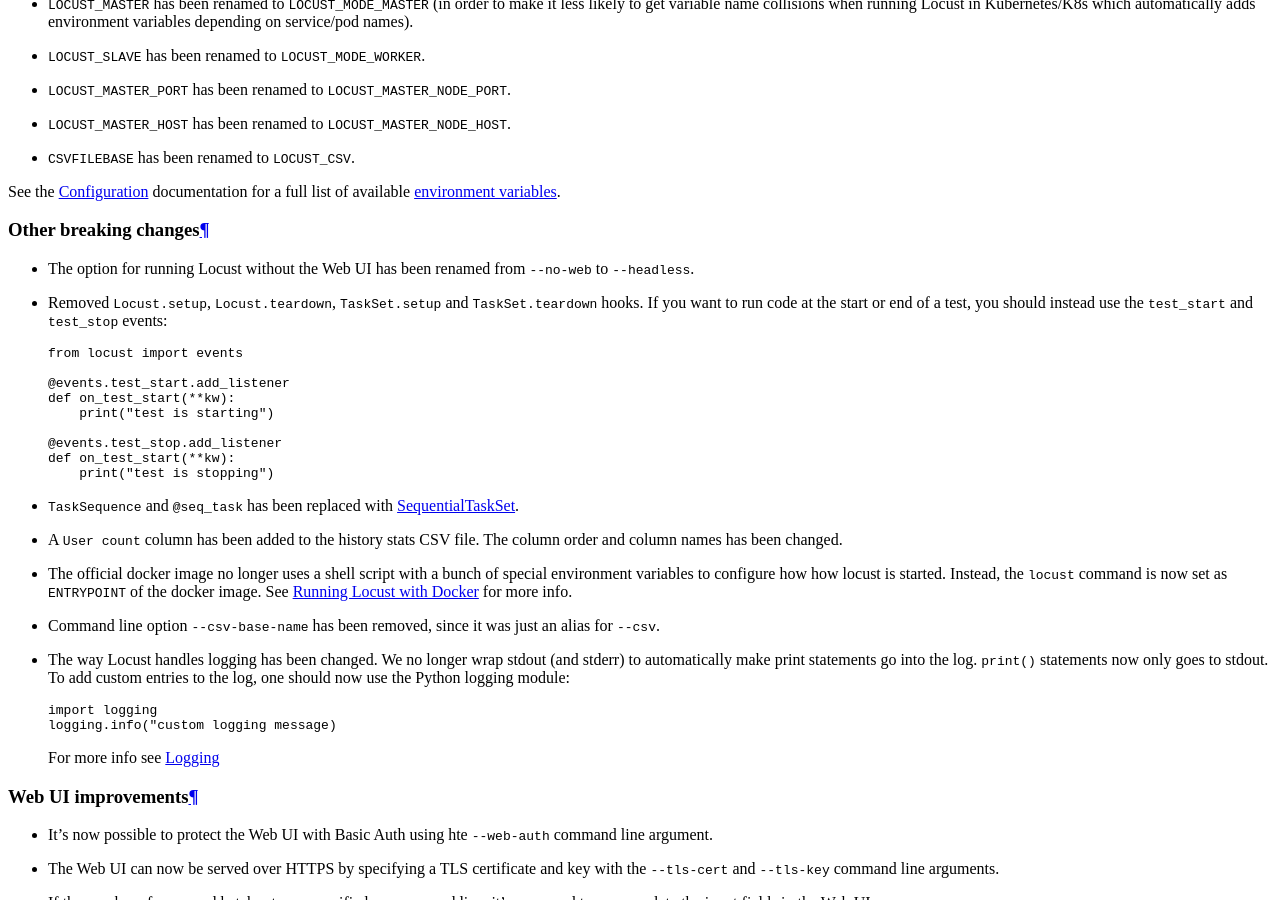
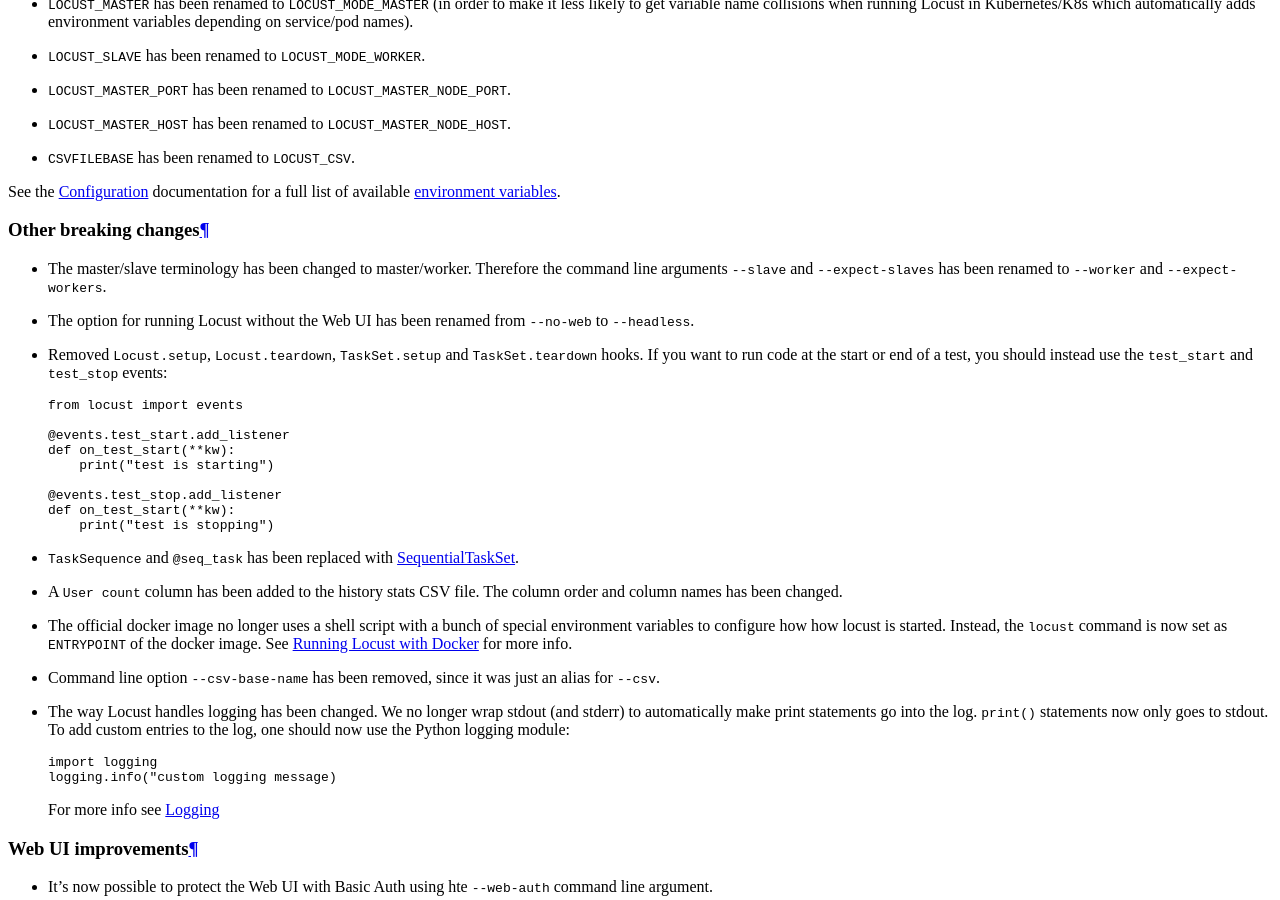
Before and after one commit to locustio/locust, a Sphinx documentation site: the page built from docs/changelog.rst, in a window 1280 px wide and 900 px high, scrolled down 2246 px. Built offline with Sphinx 7.4.7 and the Read the Docs theme 2.0.0, drawn with Linux system fonts in a browser that asks for light colours; the version number is read from the project's files by our own code.

Commit message:
Add entry about master/slave -> master/worker terminology change

```diff
--- a/docs/changelog.rst
+++ b/docs/changelog.rst
@@ -63,6 +63,8 @@
 Other breaking changes
 ----------------------
 
+* The master/slave terminology has been changed to master/worker. Therefore the command line arguments ``--slave`` and
+  ``--expect-slaves`` has been renamed to ``--worker`` and ``--expect-workers``.
 * The option for running Locust without the Web UI has been renamed from ``--no-web`` to ``--headless``.
 * Removed ``Locust.setup``, ``Locust.teardown``, ``TaskSet.setup`` and ``TaskSet.teardown`` hooks. If you want to
   run code at the start or end of a test, you should instead use the :py:attr:`test_start <locust.event.Events.test_start>`
```
